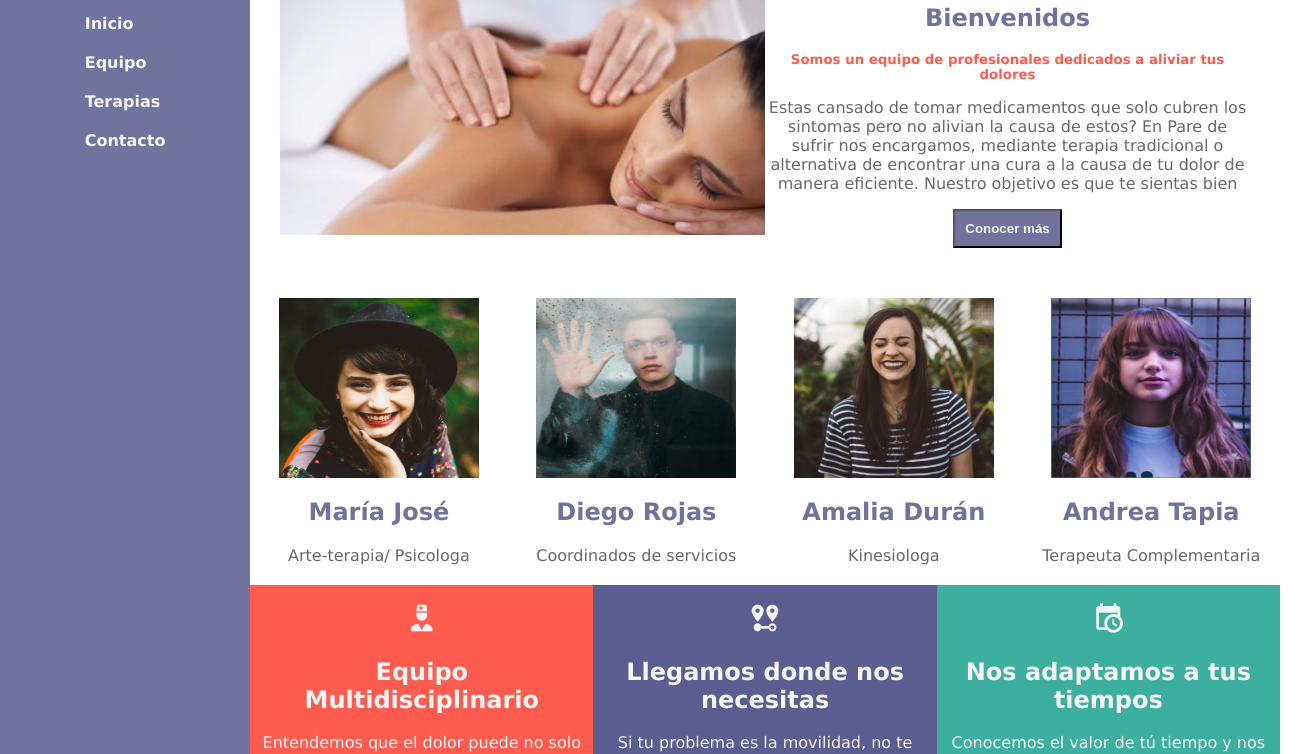
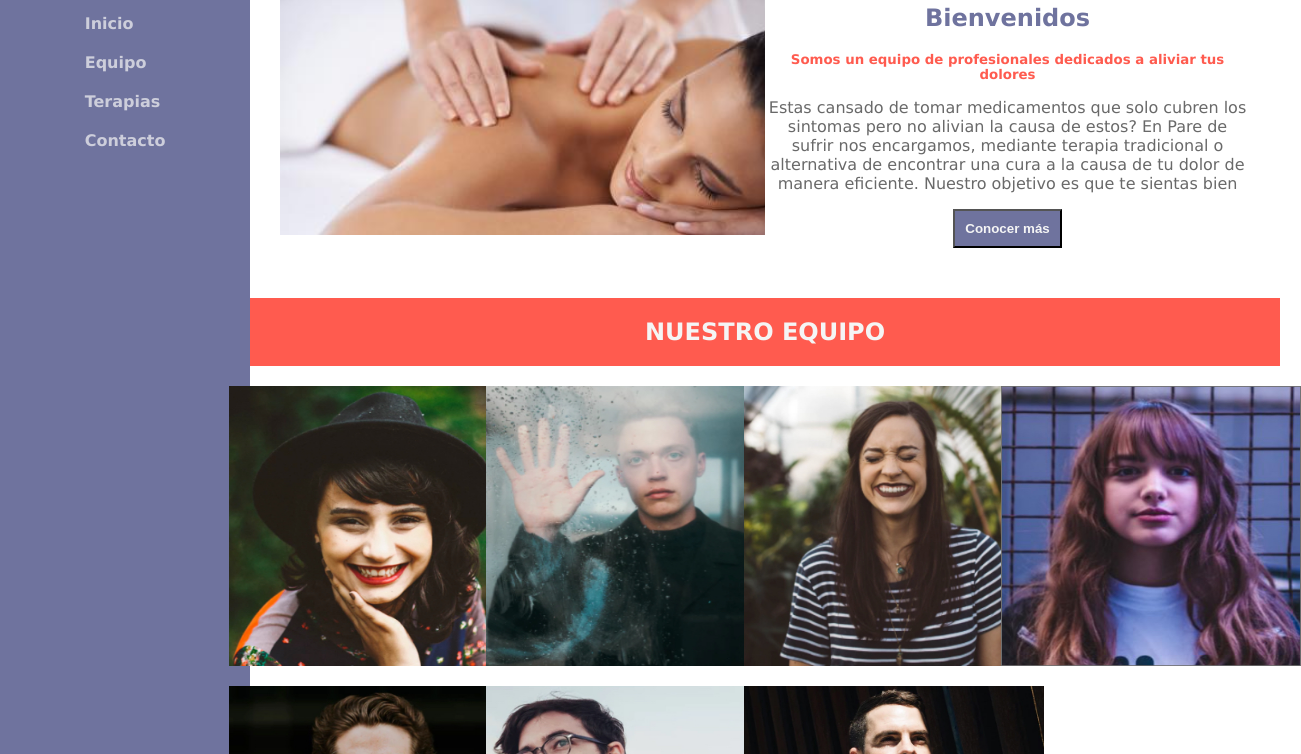
Before and after one commit to notnowsista/animaciones, a plain HTML site: page index.html in a window 1280 px wide. Shown: the part 46-800 px from the top of the page, 1301 px wide, since content can reach past the window. Drawn offline with Linux system fonts and the light colour scheme.

Commit message:
animaciones listas

```diff
--- a/assets/css/style.css
+++ b/assets/css/style.css
@@ -78,6 +78,13 @@ main{
     font-weight: bold;
 }
 
+.title-equipos{
+    margin-top: 20px;
+    text-align: center;
+    color: whitesmoke;
+    background-color: #FF5B4F;
+}
+
 .equipo{
     display: grid;
     grid-template-columns: 1fr 1fr;
@@ -85,24 +92,45 @@ main{
 }
 
 .equipo img{
-    width: 200px;
-    height: 180px;
+    width: 100%;
+    display: block;
+    transition: filter 1.5s ease;
 }
 
 .card-equipo{
+    position: relative;
+    margin-top: 20px;
     display: flex;
-    flex-direction: column;
     align-items: center;
-    margin-top: 20px;
-    color: #6f739e;
+    justify-content: center;
+    overflow: hidden;
 }
 
+.card-equipo p{
+    position: absolute;
+    opacity: 0;
+    transition: opacity 1.5s ease;
+}
+
+.card-equipo:hover img{
+    filter: brightness(30%);
+    transform: scale(1.5);
+
+}
+
+.card-equipo:hover p {
+    opacity: 1;
+    color: whitesmoke;
+    font-weight: bold;
+}
+/*
+
+.card-equipo p{
+    transform: translate(-50%, -50);
+}
+*/
 .servicios{
     margin-top: 20px;
-}
-
-.card-equipo span{
-    color: dimgrey;
 }
 
 .servicios span{
@@ -174,9 +202,10 @@ main{
 footer{
     grid-area: footer;
     display: grid;
-    grid-template-columns: repeat(3, 1fr);
+    grid-template-columns: repeat(2, 1fr);
     background-color: #6f739e;
     color: whitesmoke;
+    padding: 10px;
 }
 
 .rrss{
@@ -192,12 +221,7 @@ footer{
 }
 
 .info{
-    display: flex;
-    flex-direction: column;
-    justify-content: flex-start;
-    align-items: center;
-    text-align: center;
-    font-size: small;
+    display: none;
 }
 
 .contacto{
@@ -218,16 +242,23 @@ footer{
         "footer footer"
         ;
     }
+    a{
+        text-decoration: none;
+        color: whitesmoke;
+        opacity: 0.7;
+    }
 
     header{
         display: flex;
         flex-direction: column;
         justify-content: flex-start;
+
     }
 
     header h1{
         font-size: 24px;
         margin-right: 10px;
+
     }
 
     nav{
@@ -254,6 +285,12 @@ footer{
         display: grid;
         grid-template-columns: repeat(4, 1fr);
         justify-items: center;
+        place-items: center;
+    }
+
+    .card-equipo img{
+        width: 300px;
+        height: 280px;
     }
 
     .servicios{
@@ -277,8 +314,13 @@ footer{
         font-size: large;
     }
 
+    .cada-terapia:hover{
+        transform: scale(2);
+    }
+
     footer{
         background-color: #34365c;
+        grid-template-columns: repeat(3, 1fr);
     }
 
     footer small{
@@ -292,6 +334,15 @@ footer{
         font-size: xx-large;
     }
 
+    .info{
+        display: flex;
+        flex-direction: column;
+        justify-content: flex-start;
+        align-items: center;
+        text-align: center;
+        font-size: small;
+    }
+
     .horario{
         margin: 10px;
     }
--- a/index.html
+++ b/index.html
@@ -15,10 +15,10 @@
                 <i><span class="mdi mdi-bottle-tonic-plus"></span></i>
             </div>
             <nav>
-                    <span>Inicio</span>
-                    <span>Equipo</span>
-                    <span>Terapias</span>
-                    <span>Contacto</span>
+                <a href="">Inicio</a>
+                <a href="#equipo">Equipo</a>
+                <a href="#terapias">Terapias</a>
+                <a href="">Contacto</a>
             </nav>
             <div class="hide-menu">
                 <span class="mdi mdi-menu"></span>
@@ -34,29 +34,40 @@
                     <button>Conocer más</button>
                 </div>
             </section>
-            <section class="equipo">
+            <div class="title-equipos">
+                <h2>NUESTRO EQUIPO</h2>
+            </div>
+            <section class="equipo" id="equipo">
                 <div class="card-equipo">
                     <img src="assets/img/Mariajose.jpg" alt="Persona1">
-                    <h2>María José</h2>
-                    <span>Arte-terapia/ Psicologa</span>
+                    <p>María José - Arte-terapia</p>
                 </div>
                 <div class="card-equipo">
                     <img src="assets/img/juan pablo.jpg" alt="Persona2">
-                    <h2>Diego Rojas</h2>
-                    <span>Coordinados de servicios</span>
+                    <p>Juan Pablo - Coordinador</p>
                 </div>
                 <div class="card-equipo">
                     <img src="assets/img/Juanita.jpg" alt="Persona3">
-                    <h2>Amalia Durán</h2>
-                    <span>Kinesiologa</span>
+                    <p>Juanita Valdez - Kinesiologa</p>
                 </div>
                 <div class="card-equipo">
                     <img src="assets/img/maria.jpg" alt="Persona4">
-                    <h2>Andrea Tapia</h2>
-                    <span>Terapeuta Complementaria</span>
+                    <p>María Restrepo - Psicologa</p>
+                </div>
+                <div class="card-equipo">
+                    <img src="assets/img/Gonzalo.jpg" alt="Persona5">
+                    <p>Gonzalo Contreras - Kinesiologo</p>
+                </div>
+                <div class="card-equipo">
+                    <img src="assets/img/ignacio.jpg" alt="Persona6">
+                    <p>Ignacio Rojas - Terapeuta</p>
+                </div>
+                <div class="card-equipo">
+                    <img src="assets/img/cristian.jpg" alt="Persona7">
+                    <p>Cristian Fuentes - Medicina</p>
                 </div>
             </section>
-            <section class="servicios">
+            <section class="servicios" id="servicios">
                 <div class="card-servicios1">
                     <span class="mdi mdi-doctor"></span>
                     <h2>Equipo Multidisciplinario</h2>
@@ -73,7 +84,7 @@
                     <small>Conocemos el valor de tú tiempo y nos adaptamos a ellos. Conócenos y confía en nuestra experiencia.</small>
                 </div>
             </section>
-            <section class="terapias">
+            <section class="terapias" id="terapias">
                 <div class="texto-terapias">
                     <h2>¿Qué hacemos?</h2>
                     <small>Nuestros servicios abarcan tanto medicina tradicional que terapias alternativas. Consulta con nosotros cual de ellas es la más adecuada para tí:</small>
@@ -129,7 +140,7 @@
                     </div>
                 </div>
                 <div class="contacto">
-                    <h2>Envianos un mensaje</h2>
+                    <h2>Escribenos</h2>
                     <small>contacto@paredesufrir.cl</small>
                 </div>
         </footer>
```
Also changed, not shown: assets/img/Gonzalo.jpg (added), assets/img/cristian.jpg (added), assets/img/ignacio.jpg (added).
